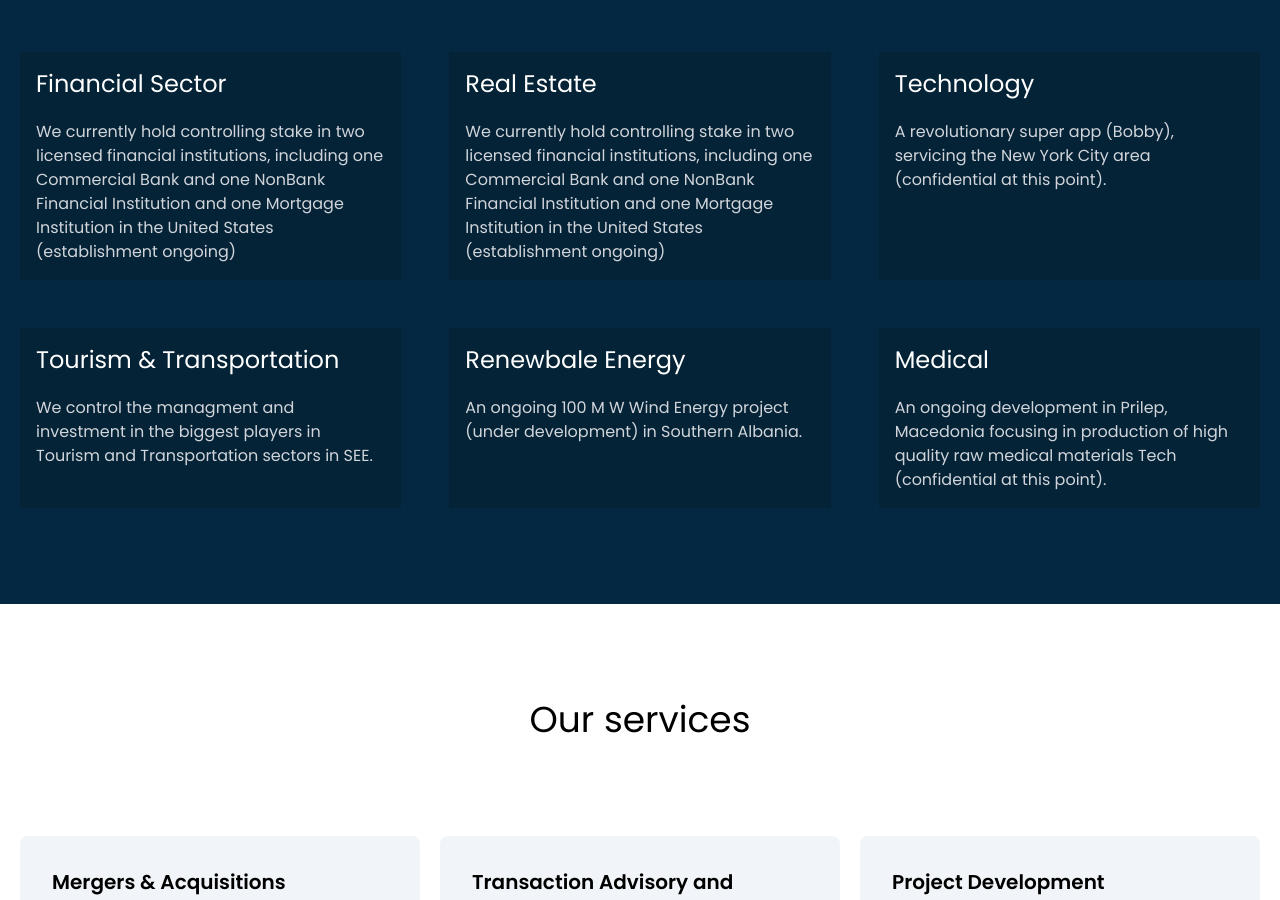
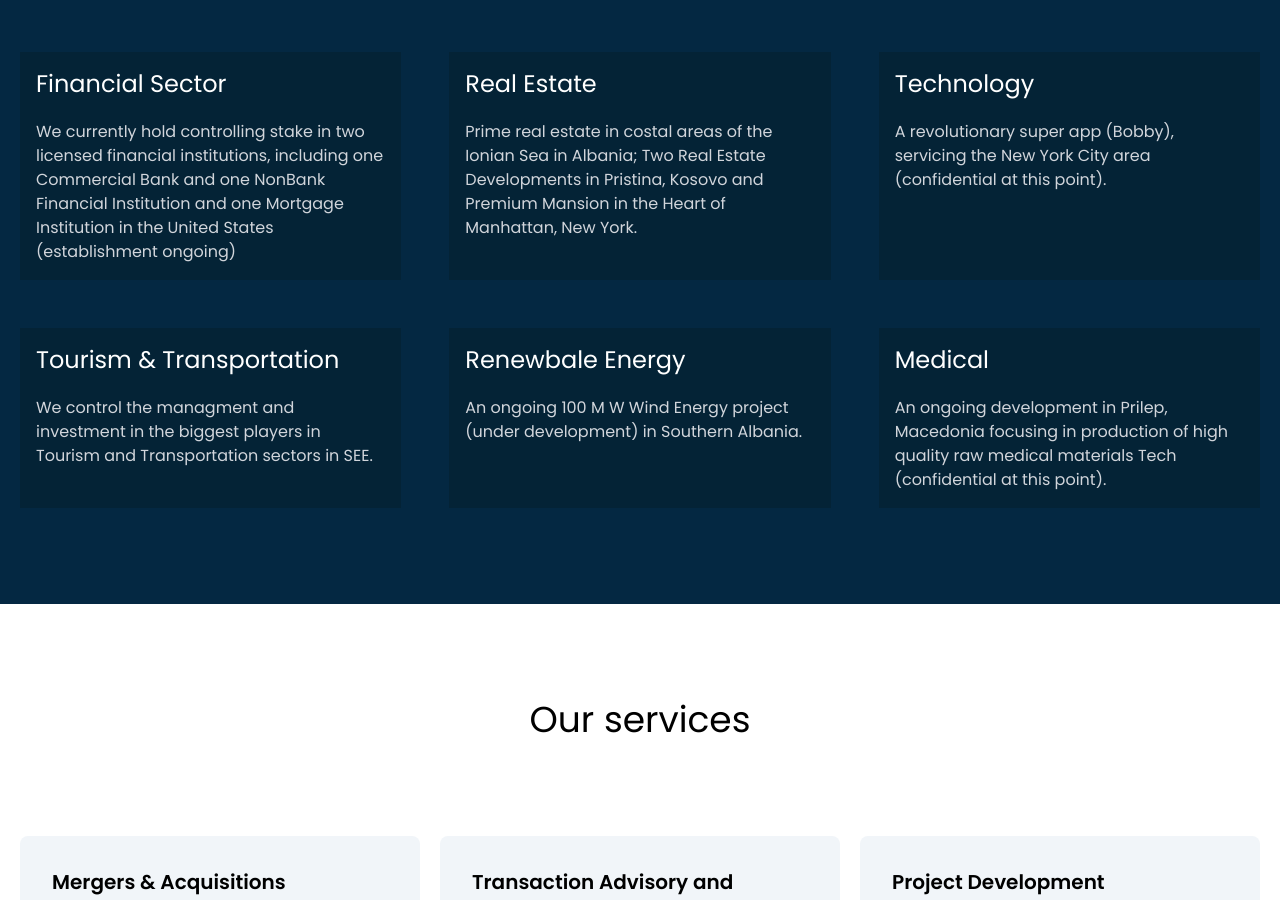
Before and after one commit to rgnpcrz/eagle-capital-web, a React (Vite) app: page /about-us in a window 1280 px wide. Shown: the part 2020-2920 px from the top of the page. Built offline with nearby package versions, Linux system fonts and the light colour scheme.

Commit message:
text fix and icon change

```diff
--- a/src/pages/AboutUs/AboutUs.jsx
+++ b/src/pages/AboutUs/AboutUs.jsx
@@ -69,8 +69,7 @@ export default function AboutUs() {
               <div className="p-4  bg-secondary bg-opacity-50 space-y-5">
                 <h1 className="text-2xl">Real Estate</h1>
                 <p className="text-gray-300">
-                  We currently hold controlling stake in two licensed financial institutions, including one Commercial Bank and one NonBank Financial Institution and one Mortgage Institution in the
-                  United States (establishment ongoing)
+                  Prime real estate in costal areas of the Ionian Sea in Albania; Two Real Estate Developments in Pristina, Kosovo and Premium Mansion in the Heart of Manhattan, New York.
                 </p>
               </div>
               <div className="p-4  bg-secondary bg-opacity-50 space-y-5">
```
Also changed, not shown: public/images/companies/svg/new-kosova-power-plant.svg, public/images/companies/svg/sowi-renewable-solutions.svg.
